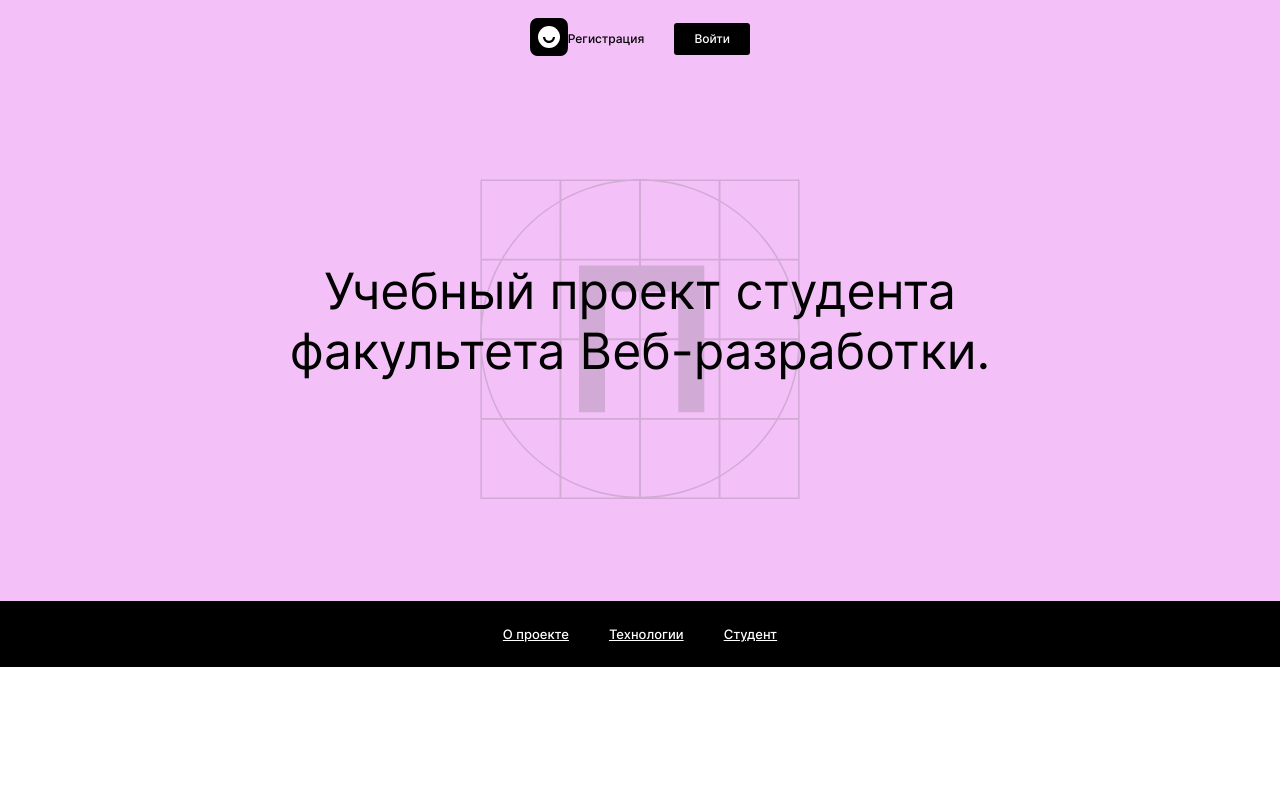
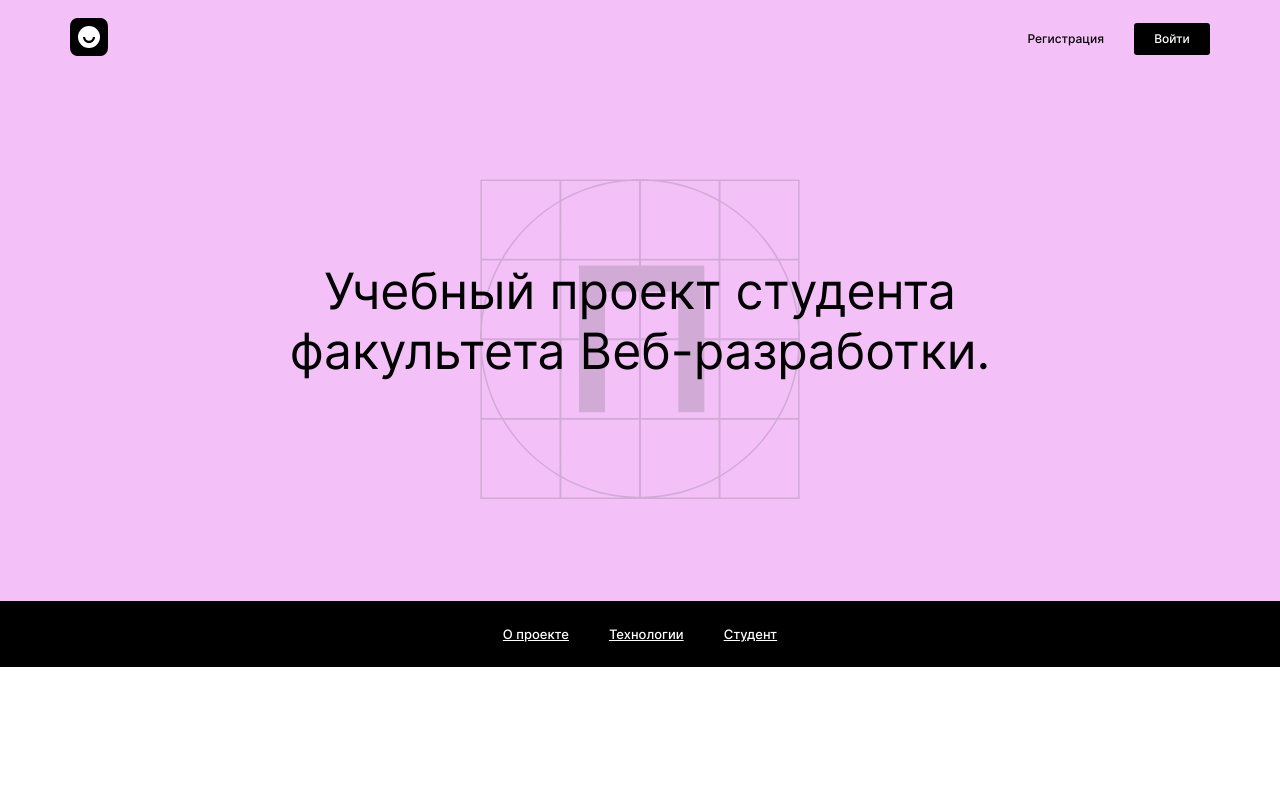
Before and after one commit to Linalien23/movies-explorer-project-front, a React (Create React App) app: page / in a window 1280 px wide. Shown: the top 800 px of the page. Built offline with nearby package versions, Linux system fonts and the light colour scheme.

Commit message:
Исправить ошибки

```diff
--- a/src/components/FilterCheckbox/FilterCheckBox.js
+++ b/src/components/FilterCheckbox/FilterCheckBox.js
@@ -1,5 +1,5 @@
 import React from 'react';
-import './FilterCheckbox.css';
+import './FilterCheckBox.css';
 
 function FilterCheckBox () {
     return(
--- a/src/components/Header/Header.css
+++ b/src/components/Header/Header.css
@@ -21,6 +21,7 @@
 
 .header-main {
     background-color: #F3C1F8;
+    justify-content: space-between;
 }
 
 .header__logo {
--- a/src/components/SearchForm/SearchForm.js
+++ b/src/components/SearchForm/SearchForm.js
@@ -1,5 +1,5 @@
 import React from 'react';
-import FilterCheckBox from '../FilterCheckbox/FilterCheckbox';
+import FilterCheckBox from '../FilterCheckbox/FilterCheckBox';
 import magnifier from '../../images/magnifier.svg';
 import './SearchForm.css';
 
```
